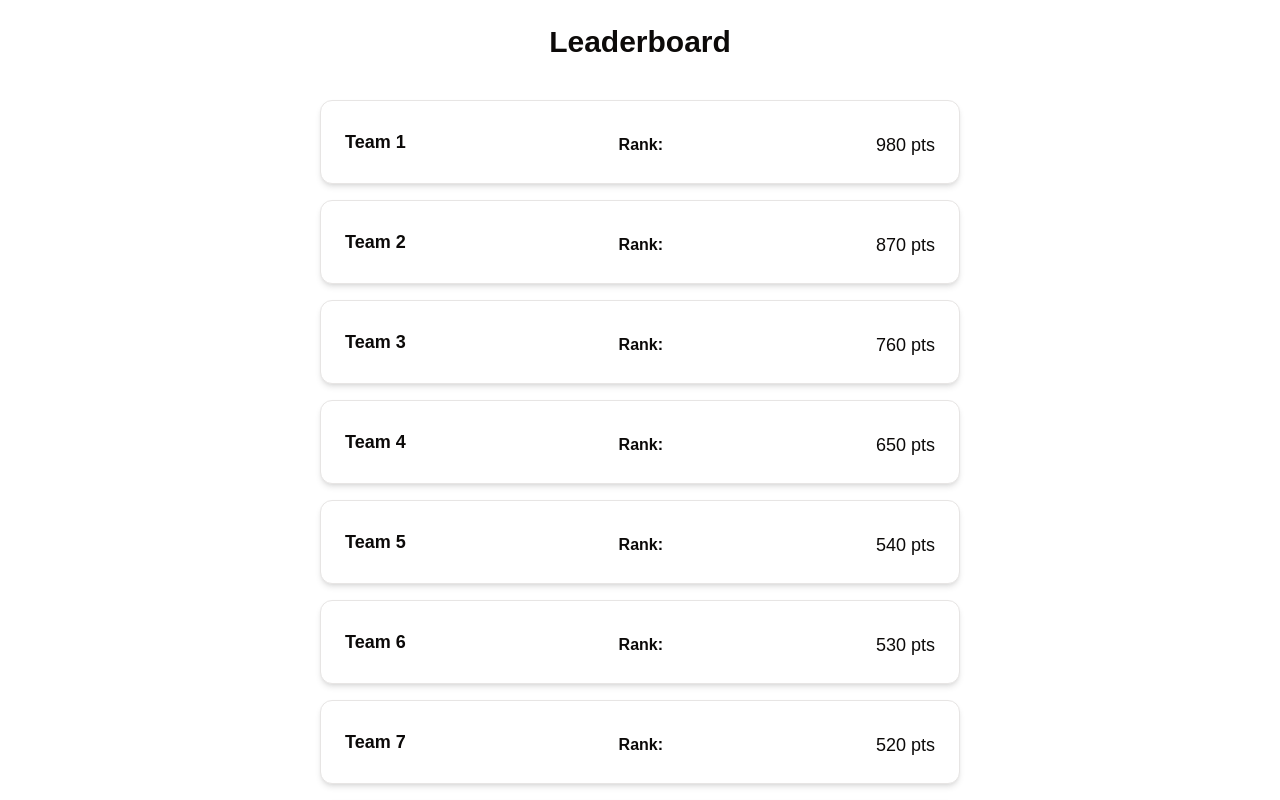
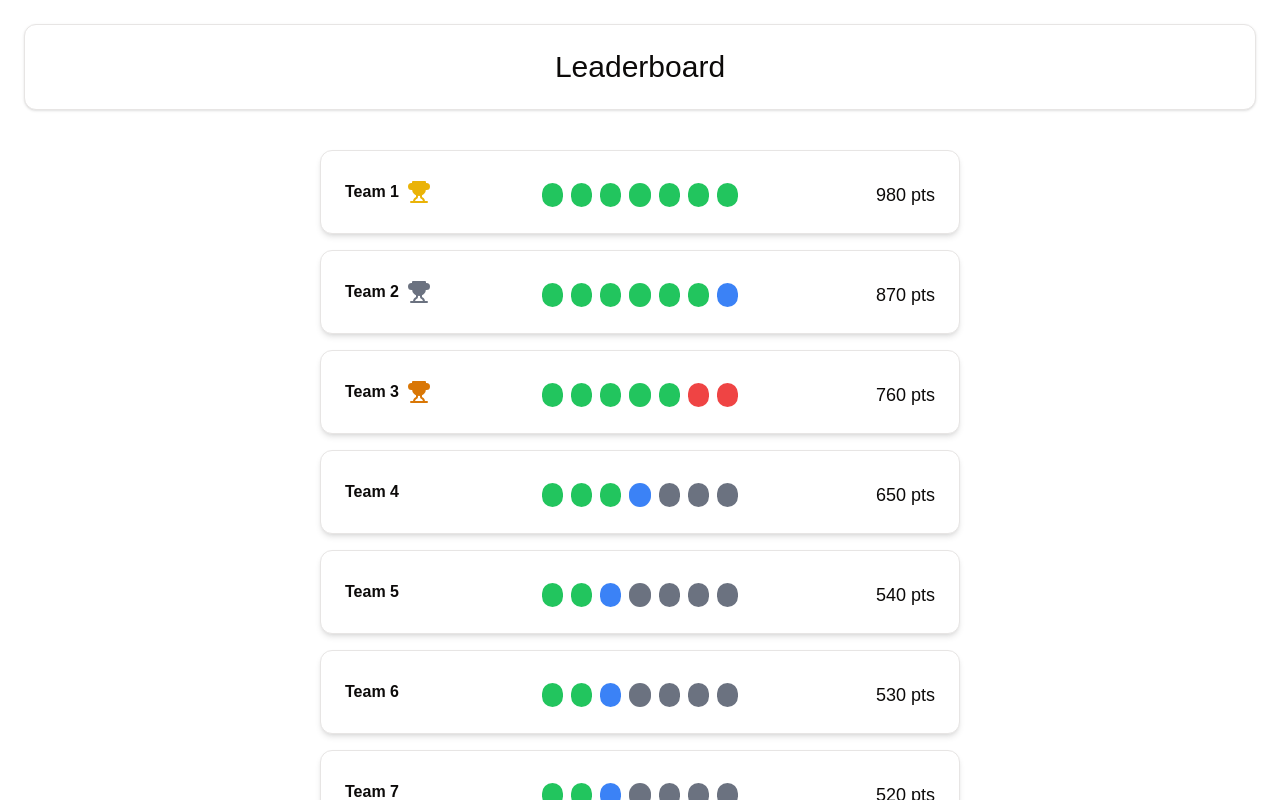
Before and after one commit to thecapst1/basalt, a Next.js app in the folder client/: page /leaderboard in a window 1280 px wide. Shown: the top 800 px of the page. Built offline with nearby package versions, Linux system fonts and the light colour scheme.

Commit message:
Finished product

```diff
--- a/client/app/leaderboard/page.tsx
+++ b/client/app/leaderboard/page.tsx
@@ -1,35 +1,53 @@
 import React from "react";
 import { Card, CardHeader } from "@/components/ui/card";
+import { Circle, Trophy } from "lucide-react";
 
-const getRankColor = (testResults: string[]) => {
-  let result = "";
-  testResults.forEach(Element => {
-    result = Element;
-    if (result === "Passed") {
-      return "bg-green-500 text-white";
-    } else {
-      return "bg-red-500 text-white";
-    }
-  });
+type TestState = 'pass' | 'fail' | 'in-progress' | 'not-attempted';
 
+interface Data {
+  rank: number;
+  name: string;
+  score: number;
+  tests: TestState[];
+}
+
+const TrophyColor = (rank: number) => ['text-yellow-500', 'text-gray-500', 'text-amber-600'][rank - 1];
+
+const ResultColor = (result: TestState): string => {
+  switch (result) {
+    case 'pass':
+      return 'bg-green-500';
+    case 'fail':
+      return 'bg-red-500';
+    case 'in-progress':
+      return 'bg-blue-500';
+    case 'not-attempted':
+      return 'bg-gray-500';
+    default:
+      return '';
+  }
 };
 
 const TeamRank = () => {
-  const data = [
-    { rank: 1, name: "Team 1", score: 980, tests: ["Passed", "Passed", "Passed", "Passed", "Passed", "Passed", "Passed"] },
-    { rank: 2, name: "Team 2", score: 870, tests: ["Passed", "Passed", "Passed", "Passed", "Passed", "Failed", "Passed"] },
-    { rank: 3, name: "Team 3", score: 760, tests: ["Passed", "Passed", "Passed", "Passed", "Failed", "Failed", "Failed"] },
-    { rank: 4, name: "Team 4", score: 650, tests: ["Passed", "Passed", "Passed", "Failed", "Failed", "Failed", "Failed"] },
-    { rank: 5, name: "Team 5", score: 540, tests: ["Passed", "Passed", "Failed", "Failed", "Failed", "Failed", "Failed"] },
-    { rank: 6, name: "Team 6", score: 530, tests: ["Passed", "Passed", "Failed", "Failed", "Failed", "Failed", "Failed"] },
-    { rank: 7, name: "Team 7", score: 520, tests: ["Passed", "Passed", "Failed", "Failed", "Failed", "Failed", "Failed"] },
-    { rank: 8, name: "Team 8", score: 510, tests: ["Passed", "Passed", "Failed", "Failed", "Failed", "Failed", "Failed"] },
-    { rank: 9, name: "Team 9", score: 500, tests: ["Passed", "Passed", "Failed", "Failed", "Failed", "Failed", "Failed"] },
+  const data: Data[] = [
+    { rank: 1, name: "Team 1", score: 980, tests: ["pass", "pass", "pass", "pass", "pass", "pass", "pass"] },
+    { rank: 2, name: "Team 2", score: 870, tests: ["pass", "pass", "pass", "pass", "pass", "pass", "in-progress"] },
+    { rank: 3, name: "Team 3", score: 760, tests: ["pass", "pass", "pass", "pass", "pass", "fail", "fail"] },
+    { rank: 4, name: "Team 4", score: 650, tests: ["pass", "pass", "pass", "in-progress", "not-attempted", "not-attempted", "not-attempted"] },
+    { rank: 5, name: "Team 5", score: 540, tests: ["pass", "pass", "in-progress", "not-attempted", "not-attempted", "not-attempted", "not-attempted"] },
+    { rank: 6, name: "Team 6", score: 530, tests: ["pass", "pass", "in-progress", "not-attempted", "not-attempted", "not-attempted", "not-attempted"] },
+    { rank: 7, name: "Team 7", score: 520, tests: ["pass", "pass", "in-progress", "not-attempted", "not-attempted", "not-attempted", "not-attempted"] },
+    { rank: 8, name: "Team 8", score: 510, tests: ["pass", "pass", "in-progress", "not-attempted", "not-attempted", "not-attempted", "not-attempted"] },
+    { rank: 9, name: "Team 9", score: 500, tests: ["pass", "pass", "in-progress", "not-attempted", "not-attempted", "not-attempted", "not-attempted"] },
   ];
 
   return (
     <div className="flex flex-col items-center min-h-screen justify-center gap-10 p-6">
-      <h2 className="text-3xl font-bold">Leaderboard</h2>
+      <Card className="w-full">
+        <CardHeader className="w-full justify-center items-center">
+          <h2 className="text-3xl font-oswald">Leaderboard</h2>
+        </CardHeader>
+      </Card>
 
       <div className="flex flex-row flex-wrap w-full justify-center gap-4">
         {data.map((player) => (
@@ -37,15 +55,25 @@ const TeamRank = () => {
             key={player.rank}
             className="w-[50vw] shadow-md rounded-xl"
           >
-            <CardHeader className="flex flex-row w-[full] items-center justify-between">
-              <span className="text-lg font-semibold">{player.name}</span>
-              <span>
-                <b>Rank:</b>
-              </span>
-              {/* <Badge className={`w-10 h-10 flex justify-center items-center text-lg font-semibold rounded-full ${getRankColor(player.rank)}`}>
-                  {player.rank}
-                </Badge> */}
-              <span className="text-lg font-medium">{player.score} pts</span>
+            <CardHeader className="flex flex-row w-full items-center justify-between gap-4">
+              <div className="flex flex-row gap-2 items-center w-1/3">
+                <b>{player.name}</b>
+                {player.rank <= 3 &&
+                  <span color="yellow" className={TrophyColor(player.rank)}>
+                    <Trophy fill="currentColor" />
+                  </span>}
+              </div>
+
+              <div className="flex gap-2 items-center w-1/3 justify-center">
+                {player.tests.map((testResult, index) => (
+                  <Circle strokeWidth={0}
+                    key={index}
+                    className={`h-6 w-6 flex justify-center items-center rounded-full ${ResultColor(testResult)}`}
+                  />
+                ))}
+              </div>
+
+              <span className="text-lg font-medium w-1/3 text-end">{player.score} pts</span>
             </CardHeader>
           </Card>
         ))}
```
